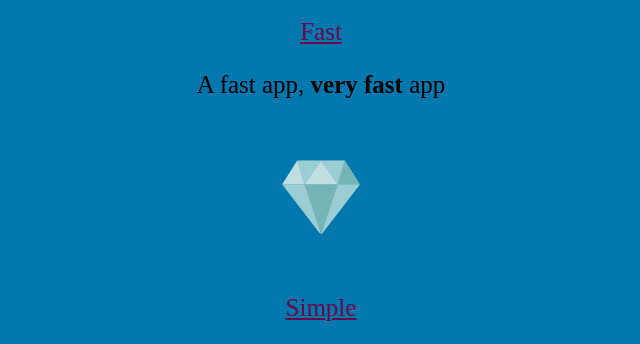
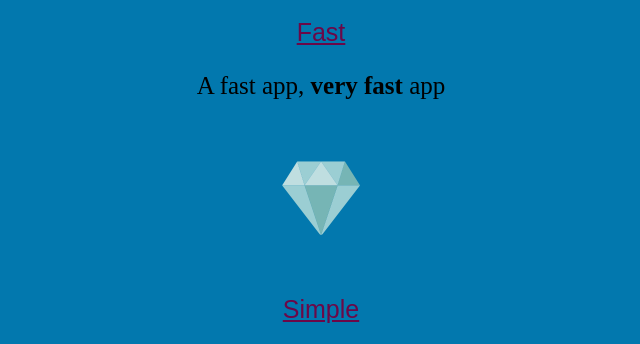
Before and after one commit to mishkaua/LeWagon-codingDay, a plain HTML site: page index.html in a window 1280 px wide. Shown: the part 397-741 px from the top of the page, 319-959 px from the left. Drawn offline with Linux system fonts and the light colour scheme.

Commit message:
Arial Font

```diff
--- a/style.css
+++ b/style.css
@@ -13,7 +13,7 @@ h1{
   border-radius: 5px;
 }
 h2 {
-  font-family: Bree Serif;
+  font-family: Arial;
   color: #6B0848;
   font-weight: lighter;
   text-decoration: underline;
```
